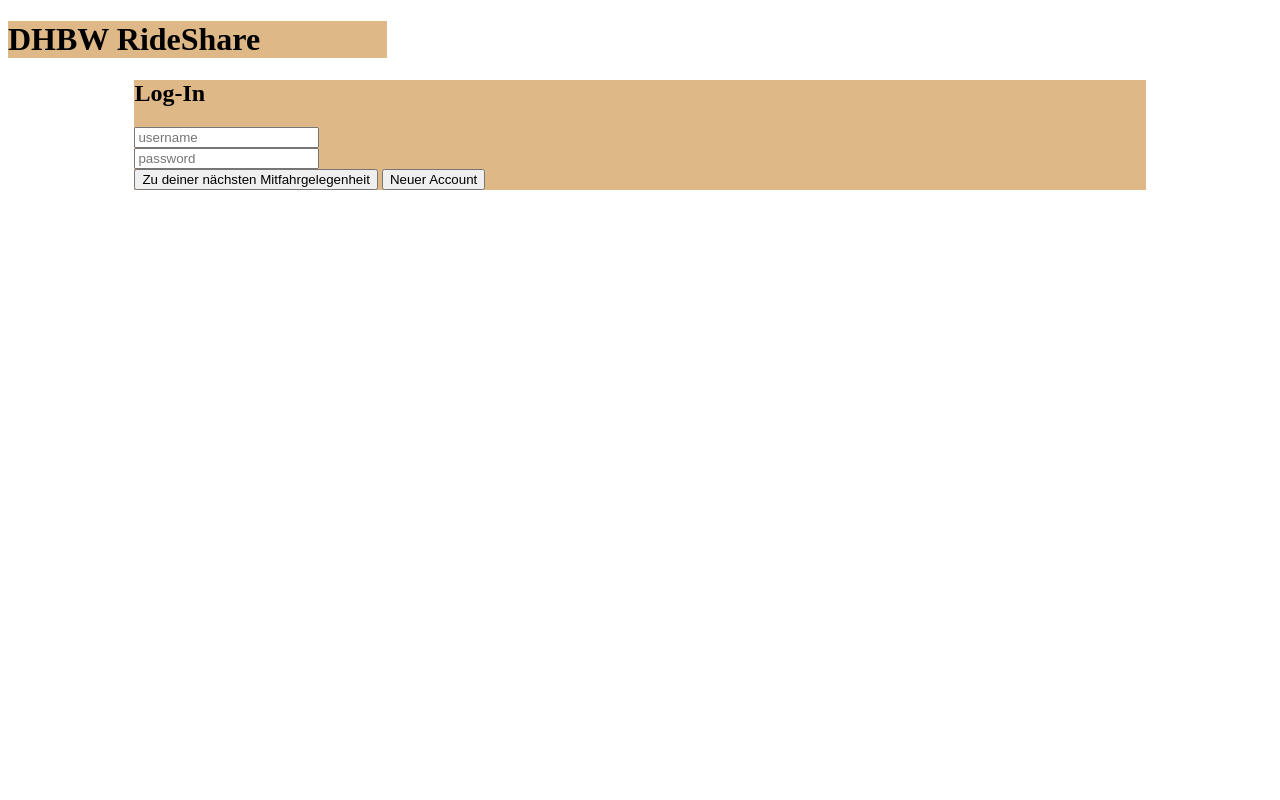
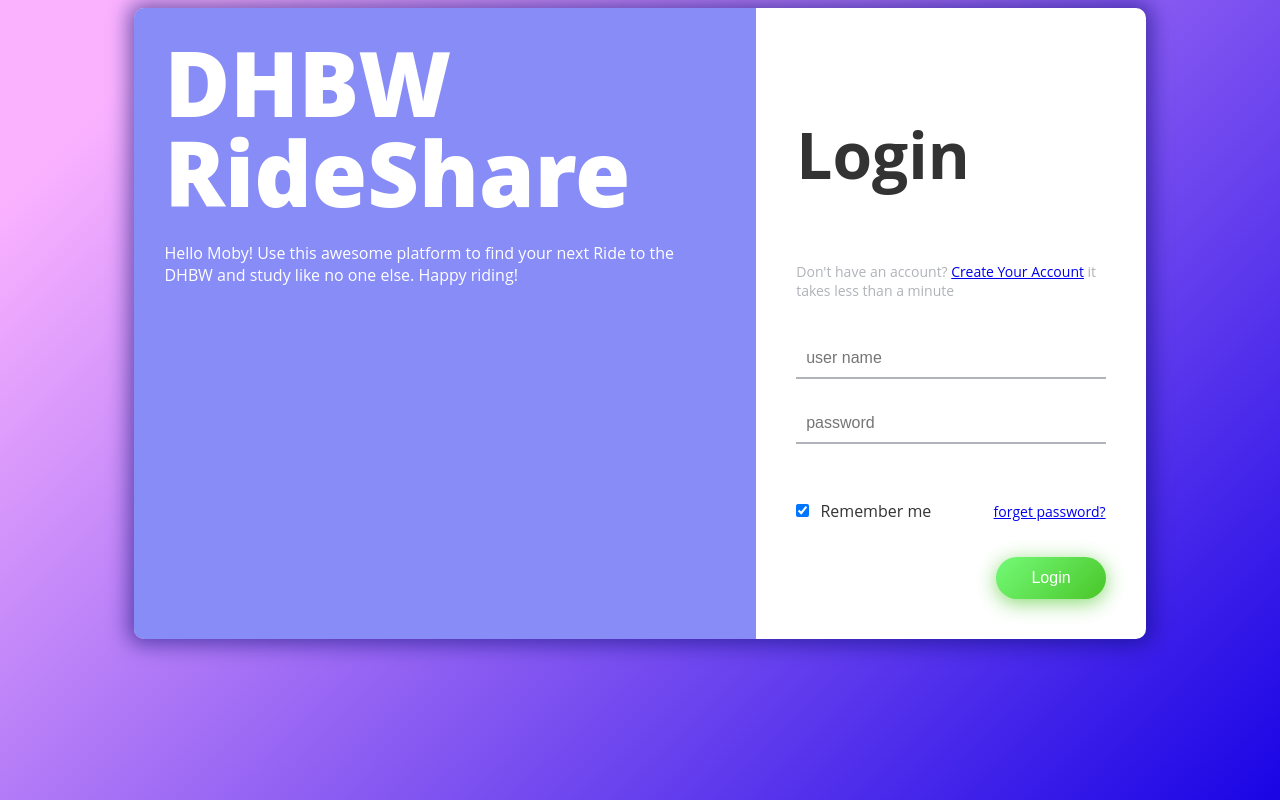
Before and after one commit to janlade/Moby, a plain HTML site: page page_1/index.html in a window 1280 px wide. Drawn offline with Linux system fonts and the light colour scheme.

Commit message:
finalized login page - only image missing

```diff
--- a/page_1/index.html
+++ b/page_1/index.html
@@ -7,18 +7,39 @@
     <title>Moby</title>
     <link href="style.css" rel="stylesheet" type="text/css" />
   </head>
+
   <body>
-    <main>
-      <header>
+    <div class="box-form">
+      <div class="left">
+        <div class="overlay">
         <h1>DHBW RideShare</h1>
-      </header>
-      <div class="login">
-        <h2>Log-In</h2>
-        <input type="text" name="username" placeholder="username" required><br>
-        <input type="text" name="password" placeholder="password" required><br>
-        <button type="submit">Zu deiner nächsten Mitfahrgelegenheit</button>
-        <button type="submit">Neuer Account</button>
+        <p>Hello Moby! Use this awesome platform to find your next Ride to the DHBW and study like
+          no one else. Happy riding!
+        </p>
       </div>
-    </main>
+    </div>
+
+    <div class="right">
+      <h5>Login</h5>
+      <p>Don't have an account? <a href="#">Create Your Account</a> it takes less than a minute</p>
+      <div class="inputs">
+        <input type="text" placeholder="user name">
+        <br>
+        <input type="password" placeholder="password">
+      </div>
+
+        <br><br>
+
+      <div class="remember-me--forget-password">
+        <label>
+          <input type="checkbox" name="item" checked/>
+          <span class="text-checkbox">Remember me</span>
+        </label>
+          <p><a href="#">forget password?</a></p>
+      </div>
+
+        <br>
+        <button>Login</button>
+    </div>
   </body>
 </html>
--- a/page_1/style.css
+++ b/page_1/style.css
@@ -1,12 +1,92 @@
-header{
-  width: 30%;
-  background-color: burlywood;
-  text-align: left;
-}
-.login{
-  width: 80%;
-  background-color: burlywood;
-  /* text-align: left; */
-  margin-left: auto;
-  margin-right: auto;
-}
+body {
+    background-image: linear-gradient(135deg, #FAB2FF 10%, #1904E5 100%);
+    background-size: cover;
+    background-repeat: no-repeat;
+    background-attachment: fixed;
+    font-family: "Open Sans", sans-serif;
+    color: #333333;
+    }
+
+.box-form {
+    margin: 0 auto;
+    width: 80%;
+    background: #ffffff;
+    border-radius: 10px;
+    overflow: hidden;
+    display: flex;
+    flex: 1 1 100%;
+    align-items: stretch;
+    justify-content: space-between;
+    box-shadow: 0 0 20px 6px #090b6f85;
+    }
+
+.box-form div {
+  height: auto;
+  }
+.box-form .left {
+  color: #ffffff;
+  background-size: cover;
+  background-repeat: no-repeat;
+  overflow: hidden;
+  }
+.box-form .left .overlay {
+  padding: 30px;
+  width: 100%;
+  height: 100%;
+  background: #4e56f2ad;
+  overflow: hidden;
+  box-sizing: border-box;
+  }
+.box-form .left .overlay h1 {
+  font-size: 7vmax;
+  line-height: 1;
+  font-weight: 900;
+  margin-top: auto;
+  margin-bottom: 25px;
+  }
+.box-form .right {
+  padding: 40px;
+  overflow: hidden;
+  }
+.box-form .right h5 {
+  font-size: 5vmax;
+  line-height: 0;
+  }
+.box-form .right p {
+  font-size: 14px;
+  color: #B0B3B9;
+  }
+.box-form .right .inputs {
+  overflow: hidden;
+  }
+.box-form .right input {
+  width: 100%;
+  padding: 10px;
+  margin-top: 25px;
+  font-size: 16px;
+  border: none;
+  outline: none;
+  border-bottom: 2px solid #B0B3B9;
+  }
+.box-form .right .remember-me--forget-password {
+  display: flex;
+  justify-content: space-between;
+  align-items: center;
+  }
+.box-form .right .remember-me--forget-password input {
+  margin: 0;
+  margin-right: 7px;
+  width: auto;
+  }
+.box-form .right button {
+  float: right;
+  color: #fff;
+  font-size: 16px;
+  padding: 12px 35px;
+  border-radius: 50px;
+  display: inline-block;
+  border: 0;
+  outline: 0;
+  box-shadow: 0px 4px 20px 0px #49c628a6;
+  background-image: linear-gradient(135deg, #70F570 10%, #49C628 100%);
+  }
```
Also changed, not shown: images/MOBY_ICON.png (renamed from images/MOBY_ICON.excalidraw(1).png), images/MOBY_MAIN.png (renamed from images/MOBY_MAIN.excalidraw.png), 3 other files.
